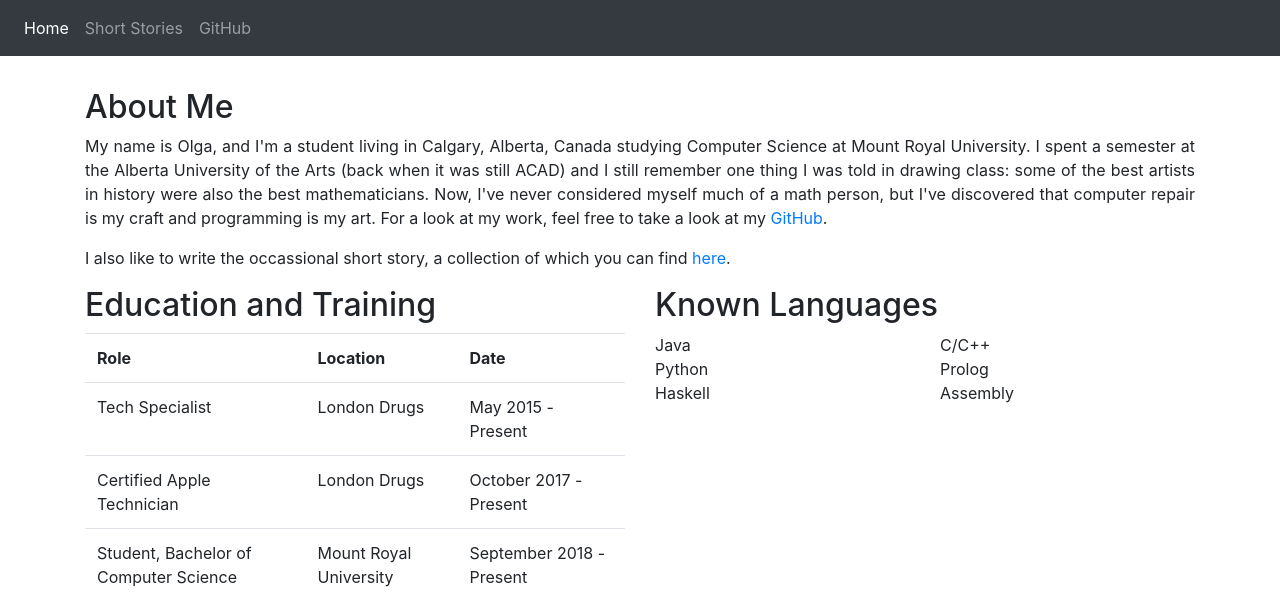
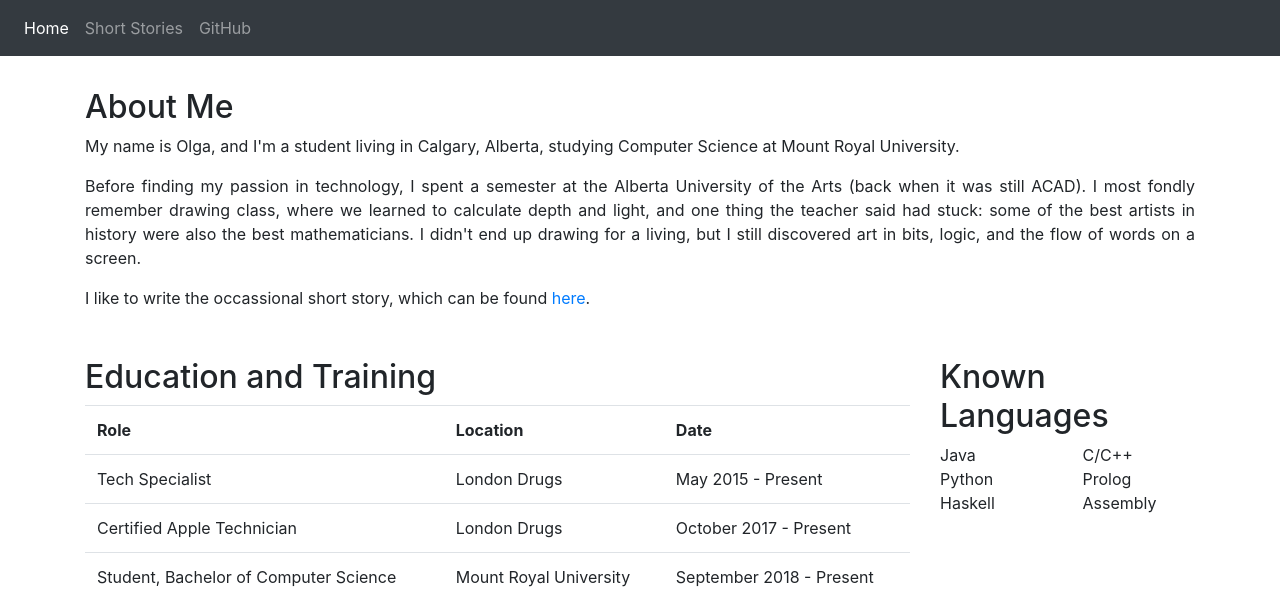
Before and after one commit to okold/homepage, a PHP site: page / in a window 1280 px wide. Shown: the top 614 px of the page. Run offline with PHP 8.4, Linux system fonts and the light colour scheme.

Commit message:
Various tweaks.

```diff
--- a/index.html
+++ b/index.html
@@ -19,14 +19,15 @@
     </header>
     <main class="container">
         <div class="row">
-            <section id="about_me" class="col-12">
+            <section id="blurb" class="col-12">
                 <article>
                     <h2>About Me</h2>
-                    <p>My name is Olga, and I'm a student living in Calgary, Alberta, Canada studying Computer Science at Mount Royal University. I spent a semester at the Alberta University of the Arts (back when it was still ACAD) and I still remember one thing I was told in drawing class: some of the best artists in history were also the best mathematicians. Now, I've never considered myself much of a math person, but I've discovered that computer repair is my craft and programming is my art.  For a look at my work, feel free to take a look at my <a href="https://github.com/okold">GitHub</a>.</p>
-                    <p>I also like to write the occassional short story, a collection of which you can find <a href="stories.html">here</a>.</p>
+                    <p>My name is Olga, and I'm a student living in Calgary, Alberta, studying Computer Science at Mount Royal University.</p>
+                    <p>Before finding my passion in technology, I spent a semester at the Alberta University of the Arts (back when it was still ACAD). I most fondly remember drawing class, where we learned to calculate depth and light, and one thing the teacher said had stuck: some of the best artists in history were also the best mathematicians. I didn't end up drawing for a living, but I still discovered art in bits, logic, and the flow of words on a screen.</p>
+                    <p>I like to write the occassional short story, which can be found <a href="stories.html" title="Stories">here</a>.</p>
                 </article>
             </section>
-            <section id="education" class="col-sm-12 col-md-6">
+            <section id="education" class="col-sm-12 col-md-9">
                 <h2>Education and Training</h2>
                 <table class="table">
                     <tr>
@@ -51,7 +52,7 @@
                     </tr>
                 </table>
             </section>
-            <section id="languages" class="col-sm-12 col-md-6 container">
+            <section id="languages" class="col-sm-12 col-md-3 container">
                 <h2>Known Languages</h2>
                 <ul class="list-unstyled row">
                     <li class="col-6">Java</li>
@@ -62,7 +63,7 @@
                     <li class="col-6">Assembly</li>
                 </ul>
             </section>
-            <section class="col-sm-12">
+            <section id="video" class="col-sm-12">
                 <!--Copied from Youtube video embed link width="560" height="315"-->
                 <figure class="d-flex flex-column align-items-center">
                     <iframe width="560" height="315" src="https://www.youtube.com/embed/Uf9DADAMrzM" frameborder="0" allow="accelerometer; autoplay; encrypted-media; gyroscope; picture-in-picture" allowfullscreen></iframe>
@@ -70,7 +71,7 @@
                 </figure>
             </section>
             <section class="col-sm-12">
-                <form name="contact" action="mailto:">
+                <form name="contact" action="mailto:okold525@mtroyal.ca">
                     <fieldset class="form-group">
                         <legend>Contact</legend>
                         <label for="subject" class="col-form-label">Subject*</label>
--- a/stories.html
+++ b/stories.html
@@ -26,8 +26,8 @@
                     <th>Year</th>
                 </tr>
                 <tr>
-                    <td><a href="thefixer.html">The Fixer</a></td>
-                    <td>A western in space. My semester project for Creative Writing class in 2019.</td>
+                    <td><a href="stories/the_fixer.html">The Fixer</a></td>
+                    <td>A western in space. My semester project for Creative Writing class in Fall 2019.</td>
                     <td>2019</td>
                 </tr>
             </table>
--- a/style.css
+++ b/style.css
@@ -13,8 +13,12 @@ main {
     margin-top: 2rem;
 }
 
-h2 h4 {
-    text-align: center;
+section, #languages {
+    padding-bottom: 2rem;
+}
+
+#buttons {
+    padding-top: 1rem;
 }
 
 p {
```
Also changed, not shown: stories/the_fixer.html (renamed from thefixer.html, +5 -5 lines).
